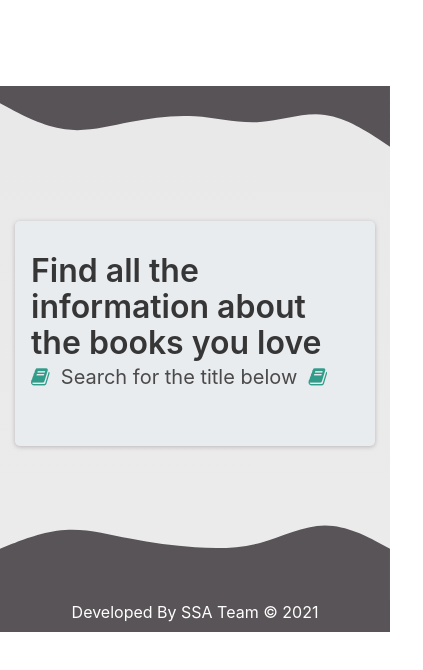
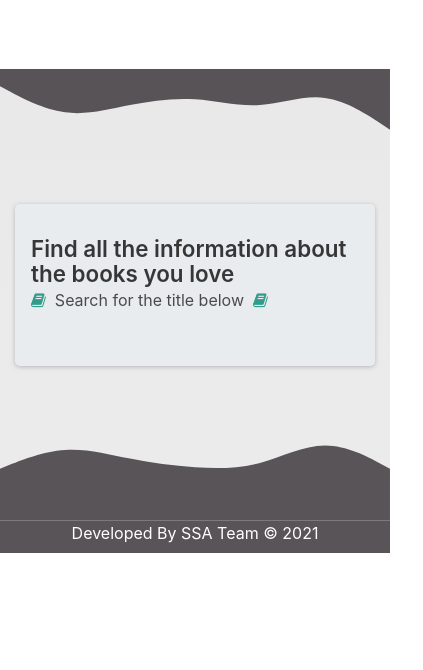
Before and after one commit to Amsalegebrehana/SAS-Project-2, a plain HTML site: page index.html in a window 390 px wide. Shown: the whole page, 423 px wide, since content can reach past the window. Drawn offline with nearby package versions, Linux system fonts and the light colour scheme; a web font is replaced by a local one.

Commit message:
Media query for tablet screen size

```diff
--- a/assets/css/style.css
+++ b/assets/css/style.css
@@ -92,3 +92,17 @@ figure .image img {
       font-size:1.7em;
     }
   }
+  @media all and (max-width:710px){
+    .nav a{
+      /* margin-left: 1.2em; */
+      font-size: 1.8em;
+
+      margin-left: -7%!important;
+    }
+    .title{
+      font-size: 1.4em;
+    }
+    .subtitle{
+      font-size: 1em;
+    }
+  }
```
